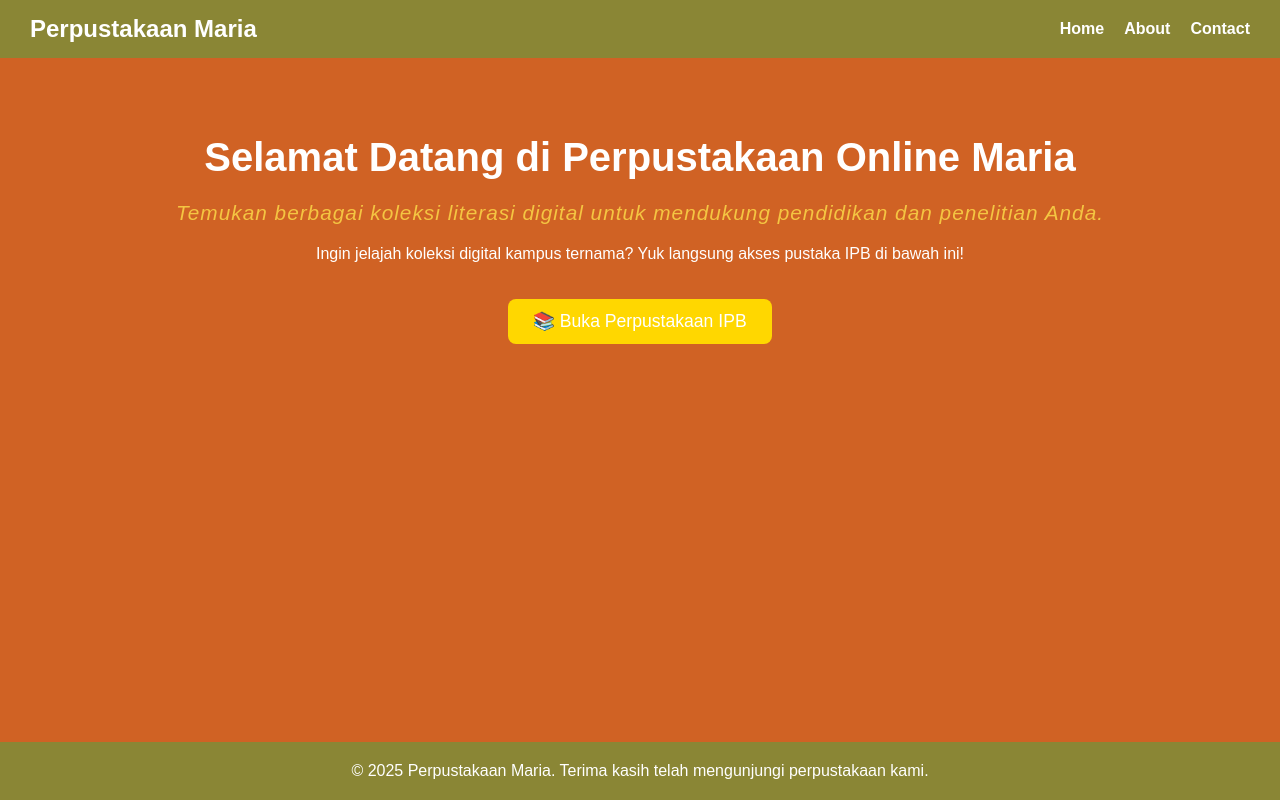
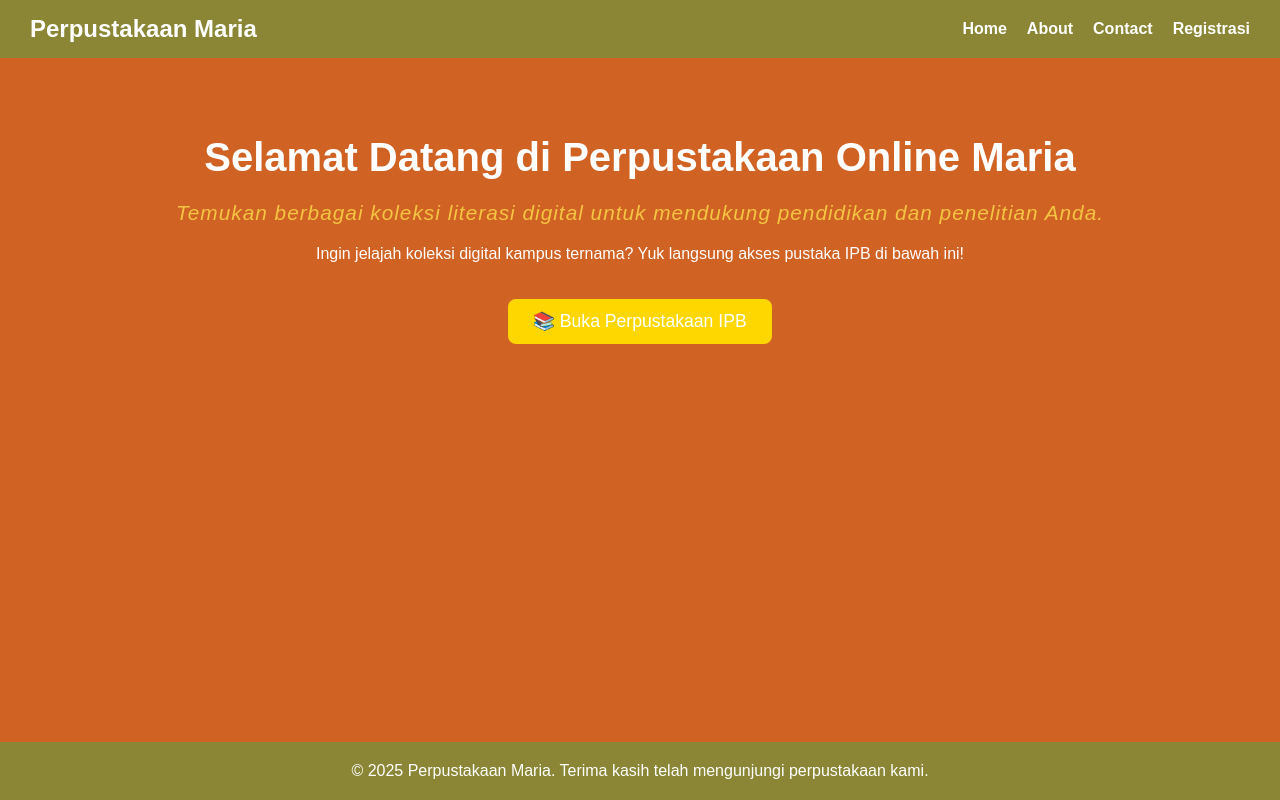
Before and after one commit to Mariavaniasilalahi/Mariavaniasilalahi.github.io, a plain HTML site: page index.html in a window 1280 px wide. Drawn offline with Linux system fonts and the light colour scheme.

Commit message:
Update index.html

```diff
--- a/index.html
+++ b/index.html
@@ -201,6 +201,8 @@
         <li><a href="index.html">Home</a></li>
         <li><a href="about.html">About</a></li>
         <li><a href="contact.html">Contact</a></li>
+        <!-- Menu Registrasi -->
+                    <li class="nav-item"><a class="nav-link" href="registration.html" id="registration">Registrasi</a></li>
       </ul>
     </nav>
   </header>
```
